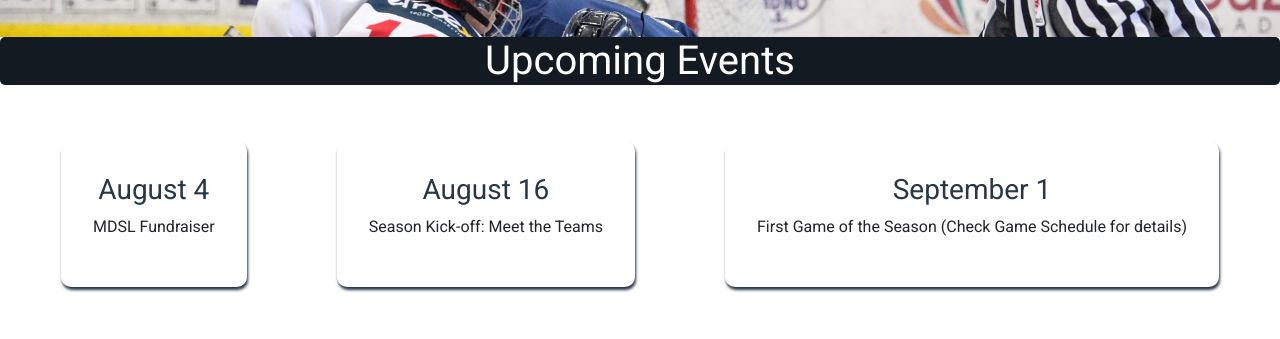
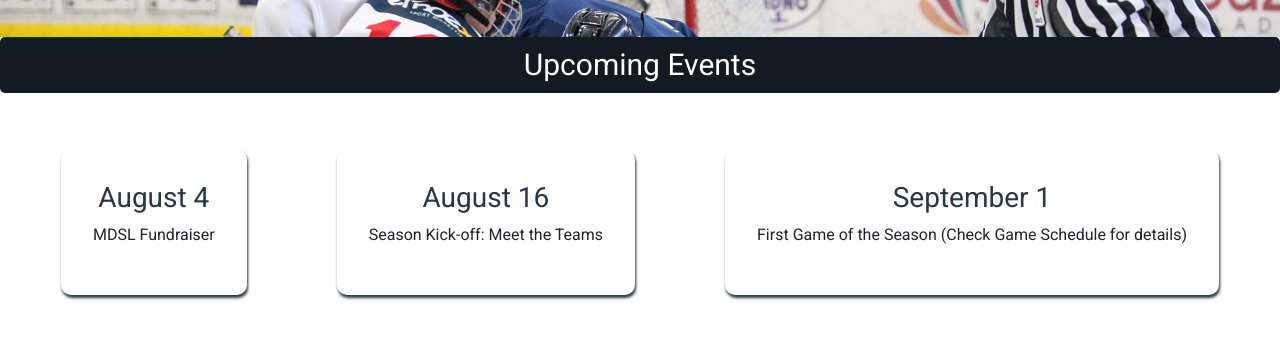
Before and after one commit to SPablo2191/frontend-mindhub, a plain HTML site: page classes/hockey/templates/index.html in a window 1280 px wide. Shown: the part 263-602 px from the top of the page. Drawn offline with nearby package versions, Linux system fonts and the light colour scheme.

Commit message:
fix: events title size

```diff
--- a/classes/hockey/assets/styles/styles.css
+++ b/classes/hockey/assets/styles/styles.css
@@ -72,7 +72,9 @@ section h2,h3{
 .events_title {
   background-color: #131a22;
   color: white;
+  font-size: 30px;
   border-radius: 5px;
+  padding: 10px;
   width: 100%;
   height: 100%;
   display: inline-flex;
```
